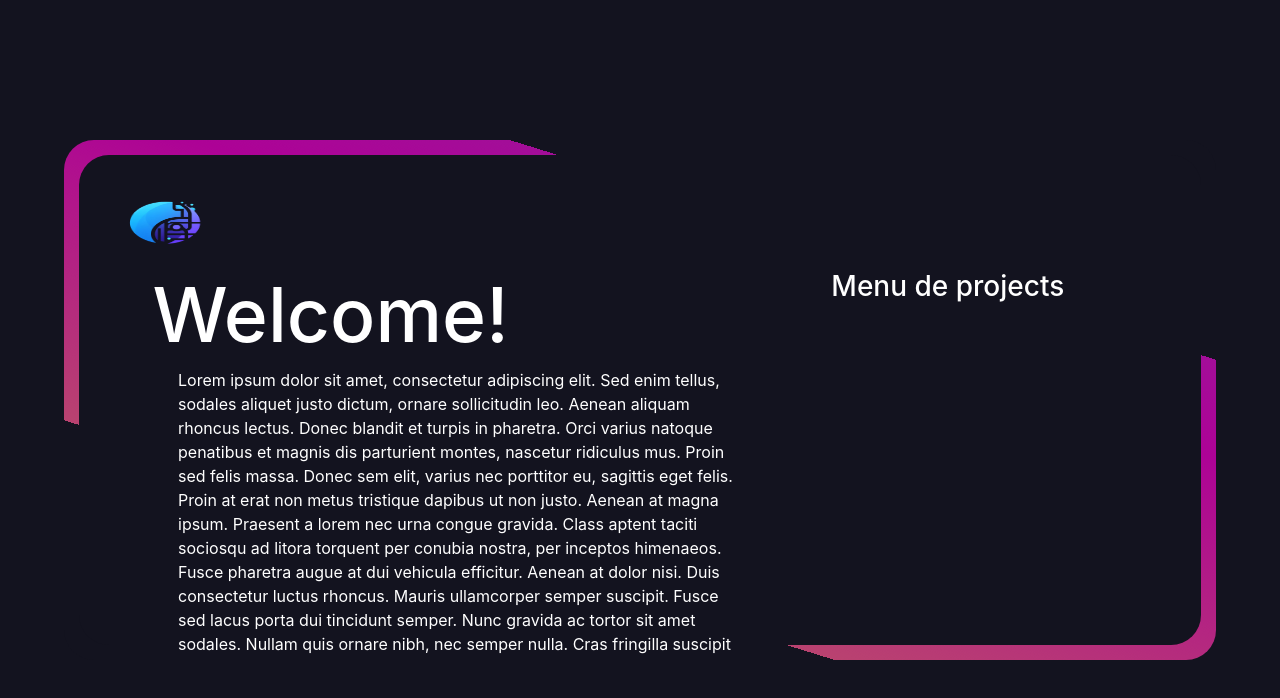
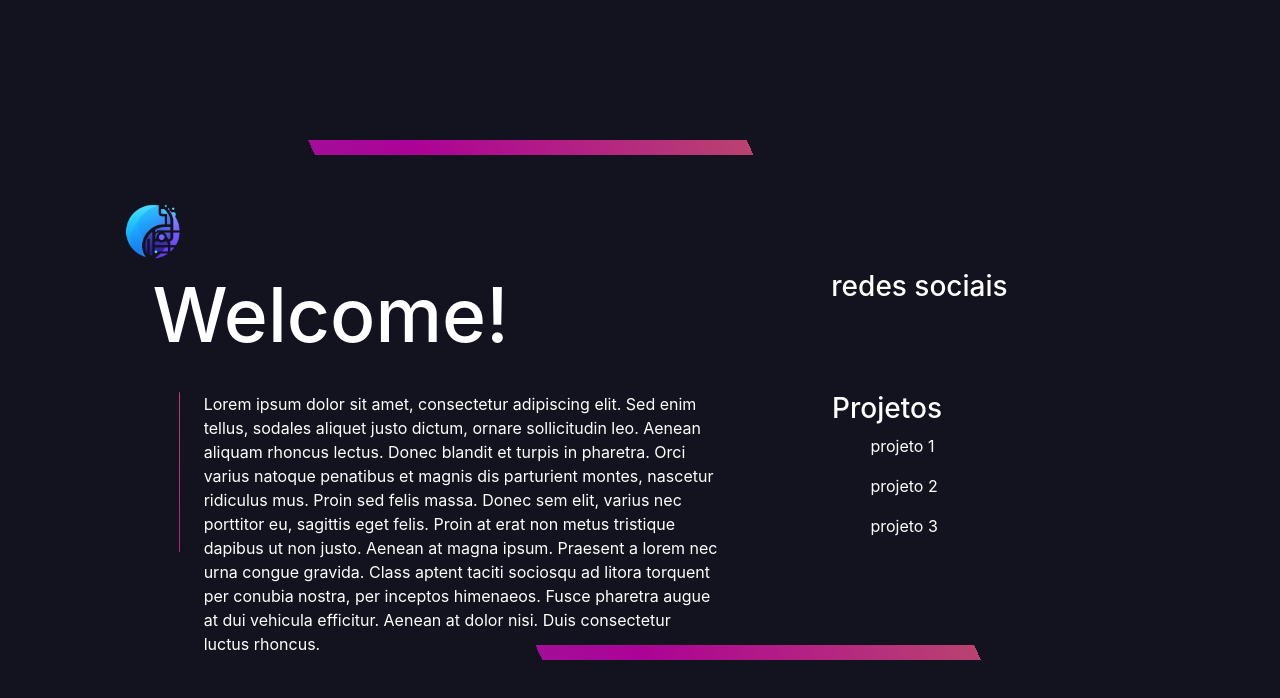
Before and after one commit to CreativeTrail/portifolio, a React (Create React App) app in the folder portifolio/: page / in a window 1280 px wide. Shown: the top 698 px of the page. Built offline with nearby package versions, Linux system fonts and the light colour scheme.

Commit message:
refactor(portifolio): Adiciona conteudo na página de boas vindas.

```diff
--- a/portifolio/src/pages/welcomePage/WelcomePage.js
+++ b/portifolio/src/pages/welcomePage/WelcomePage.js
@@ -18,17 +18,40 @@ function WelcomePage (){
                 <Row>
                     <Col className='col-8'>
                         <h1>Welcome!</h1>
-                        <div>
-                            <p>
-                                Lorem ipsum dolor sit amet, consectetur adipiscing elit. Sed enim tellus, sodales aliquet justo dictum, ornare sollicitudin leo. Aenean aliquam rhoncus lectus. Donec blandit et turpis in pharetra. Orci varius natoque penatibus et magnis dis parturient montes, nascetur ridiculus mus. Proin sed felis massa. Donec sem elit, varius nec porttitor eu, sagittis eget felis. Proin at erat non metus tristique dapibus ut non justo. Aenean at magna ipsum. Praesent a lorem nec urna congue gravida. Class aptent taciti sociosqu ad litora torquent per conubia nostra, per inceptos himenaeos. Fusce pharetra augue at dui vehicula efficitur. Aenean at dolor nisi. Duis consectetur luctus rhoncus.
-
-                                Mauris ullamcorper semper suscipit. Fusce sed lacus porta dui tincidunt semper. Nunc gravida ac tortor sit amet sodales. Nullam quis ornare nibh, nec semper nulla. Cras fringilla suscipit justo, sit amet ultrices mauris vulputate eget. Nunc at velit id arcu accumsan aliquet a eu libero. Nullam tincidunt purus ante.
-                            </p>
-                        </div>
-
                     </Col>
                     <Col>
-                        <h3>Menu de projects</h3>
+                        <h3>redes sociais</h3>
+                    </Col>
+                </Row>
+                <Row>
+                    <Col className='col-1 posicao_paragrafo'>
+                        <div className='div_paragrafo'></div>
+                    </Col>
+                    <Col className='col-6'>
+                        <p>
+                            Lorem ipsum dolor sit amet, consectetur adipiscing elit. Sed enim tellus, sodales aliquet justo dictum, ornare sollicitudin leo. Aenean aliquam rhoncus lectus. Donec blandit et turpis in pharetra. Orci varius natoque penatibus et magnis dis parturient montes, nascetur ridiculus mus. Proin sed felis massa. Donec sem elit, varius nec porttitor eu, sagittis eget felis. Proin at erat non metus tristique dapibus ut non justo. Aenean at magna ipsum. Praesent a lorem nec urna congue gravida. Class aptent taciti sociosqu ad litora torquent per conubia nostra, per inceptos himenaeos. Fusce pharetra augue at dui vehicula efficitur. Aenean at dolor nisi. Duis consectetur luctus rhoncus.
+                        </p>
+                    </Col>
+                    <Col className='posicao_menu_projects'>
+                        <h3>Projetos</h3>
+                        <Col className='link_projeto'>
+                            <Row>
+                                <p>
+                                    projeto 1
+                                </p>
+                            </Row>
+                            <Row>
+                                <p>
+                                    projeto 2
+                                </p>
+                            </Row>
+                            <Row>
+                                <p>
+                                    projeto 3
+                                </p>
+                            </Row>
+                        </Col>
+
                     </Col>
                 </Row>
             </div>
--- a/portifolio/src/pages/welcomePage/welcomePage.css
+++ b/portifolio/src/pages/welcomePage/welcomePage.css
@@ -34,7 +34,7 @@ code {
 
 .centerContainer:before {
     animation: auto;
-    animation: animate 10s linear infinite, gradientAnimation 30s ease infinite;
+    animation: animate 30s linear infinite, gradientAnimation 30s ease infinite;
     background: linear-gradient(180deg,#df0,#ad0296,#2c94b7);
     content: "";
     height: 50vh;
@@ -113,16 +113,47 @@ code {
 
 h1, p, h3{
     color: #fff;
+    z-index: 2;
 }
 
 h1 {
     font-size: 75px;
     padding-left: 3vw;
+    padding-bottom: 3vh;
 }
 
-p{
-    margin-left: 5vw;
-    margin-right: 5vw;
+.div_paragrafo{
+    margin-left: 1vw;
+    overflow: hidden;
+    border-radius: 30px;
+    flex-basis: 9%;
+    height: 100vh;
+    max-height: 20vh;
+    max-width: 1vw;
+    position: relative;
+    z-index: 1;
+}
+
+.div_paragrafo:before {
+    animation: auto;
+    animation: gradientAnimation 30s ease infinite;
+    background: linear-gradient(180deg,#df0,#ad0296,#2c94b7);
+    content: "";
+    height: 50vh;
+    position: absolute;
+    width: 200%;
+    background-size: 600% 600%;
+    z-index: 0;
+}
+
+.div_paragrafo:after {
+    border-radius: inherit;
+    content: "";
+    inset: 15px;
+    width: 1vw;
+    position: absolute;
+    background-color: #13131f;
+
 }
 
 .content{
@@ -132,8 +163,8 @@ p{
 }
 
 .logo{
-    height: 60%;
-    width: 10%;
+    height: 5rem;
+    width: 5rem;
 }
 
 .logo_div{
@@ -143,4 +174,15 @@ p{
     padding-bottom: 10vh;
 }
 
+.posicao_paragrafo{
+    padding-left: 5vw;
+}
+
+.posicao_menu_projects{
+    padding-left: 8vw;
+}
+
+.link_projeto{
+    padding-left: 3vw;
+}
 /*# sourceMappingURL=main.e70d39a8.css.map*/
```
